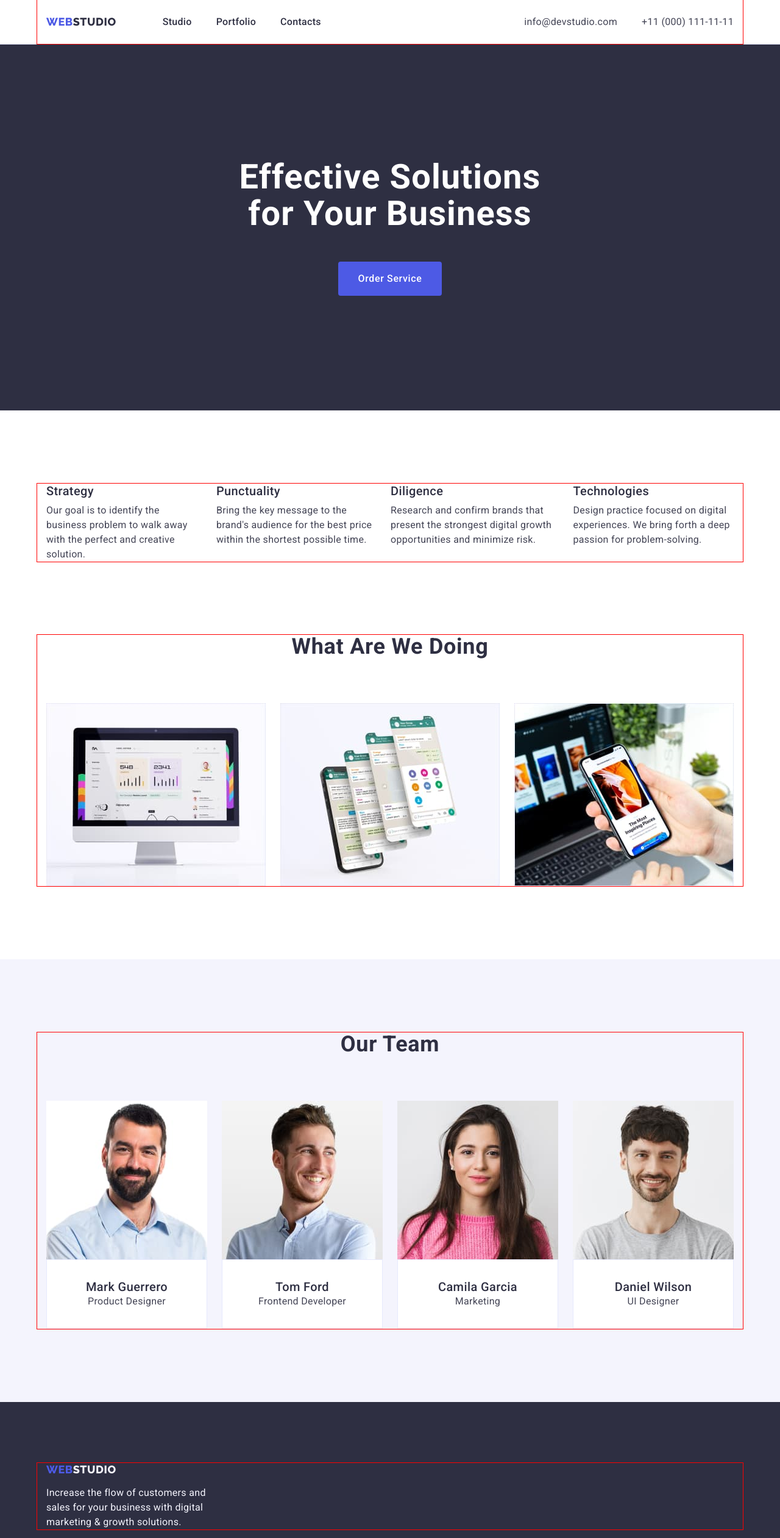
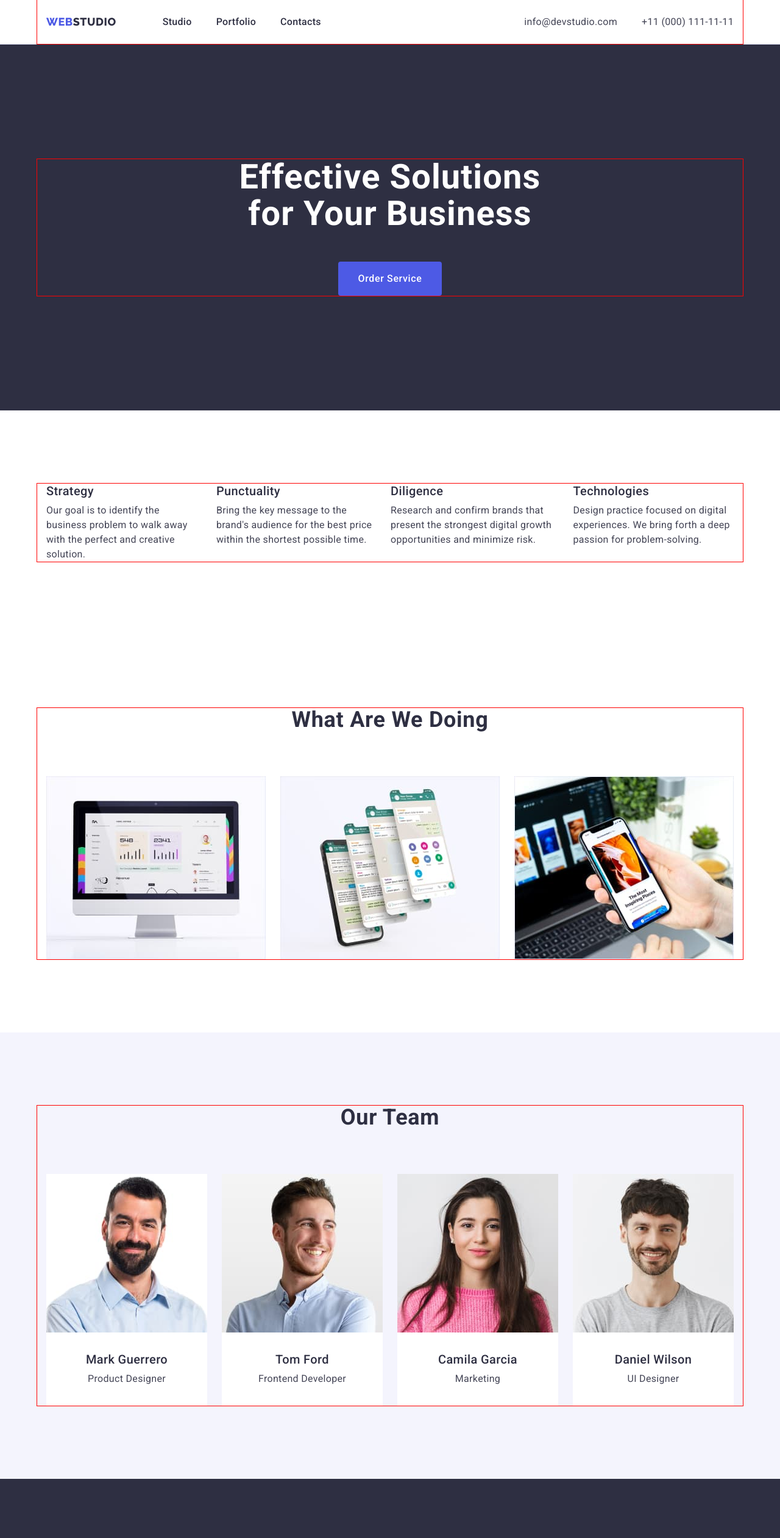
Before and after one commit to Artchem/goit-markup-hw-03, a plain HTML site: page index.html in a window 1280 px wide. Shown: the top 2522 px of the page at 61% size. Drawn offline with nearby package versions, Linux system fonts and the light colour scheme.

Commit message:
Исправление ошибок

```diff
--- a/css/style.css
+++ b/css/style.css
@@ -86,9 +86,6 @@ NAVY BLUE #2E2F42*/
 }
 
 .logo {
-  /*display: block;
-  margin-right: 76px;*/
-
   color: var(--accent-color);
   font-family: "Raleway", sans-serif;
   font-weight: 800;
@@ -144,11 +141,12 @@ NAVY BLUE #2E2F42*/
 /*address section*/
 .address-list {
   display: flex;
-  margin-left: auto;
+  gap: 40px;
+  /*margin-left: auto;*/
 }
-.address-item + .address-item {
+/*.address-item + .address-item {
   margin-left: 40px;
-}
+}*/
 .nav-address {
   font-style: normal;
 }
@@ -172,7 +170,7 @@ NAVY BLUE #2E2F42*/
 }
 
 .hero-title {
-  width: 496px;
+  max-width: 496px;
   margin-left: auto;
   margin-right: auto;
   margin-bottom: 48px;
@@ -198,12 +196,13 @@ NAVY BLUE #2E2F42*/
 /*Features*/
 .page-feature {
   padding-top: 120px;
+  padding-bottom: 120px;
 }
 .feature-list {
   display: flex;
 }
-.feature-item {
-  width: calc((100%-72px) / 4);
+.feature-item:nth-child(n + 1) {
+  /*width: calc((100%-72px) / 4);*/
   margin-right: 24px;
 }
 .feature-item:last-child {
@@ -259,6 +258,8 @@ NAVY BLUE #2E2F42*/
   display: flex;
 }
 .team-title {
+  margin-bottom: 8px;
+
   font-weight: 500;
   font-size: 20px;
   line-height: 1.2;
@@ -278,6 +279,13 @@ NAVY BLUE #2E2F42*/
 /*.team-card:nth-last-child(-n + 4) {
   margin-bottom: 0;
 }*/
+.card-team-content {
+  padding-top: 32px;
+  padding-bottom: 32px;
+  padding-left: 16px;
+  padding-right: 16px;
+  border-radius: 0px 0px 4px 4px;
+}
 .team-text {
   font-size: 16px;
   line-height: 1.5;
@@ -287,12 +295,13 @@ NAVY BLUE #2E2F42*/
 
 /*button*/
 .button {
-  display: inline-block;
+  display: block;
   min-width: 169px;
-  align-items: center;
+  height: 56px;
+  margin: auto;
   border-radius: 4px;
   padding: 16px 32px;
-  border: 0;
+  border: none;
 
   font-family: inherit;
   font-size: 16px;
@@ -315,7 +324,7 @@ NAVY BLUE #2E2F42*/
 
 /*portfolio*/
 .section-porfolio {
-  padding-top: 120px;
+  padding-top: 96px;
   padding-bottom: 120px;
 }
 .btn {
@@ -345,6 +354,7 @@ NAVY BLUE #2E2F42*/
 .btn-filter:focus {
   color: var(--button-text-primary);
   background-color: var(--pressed-state);
+  border: 1px solid transparent;
 }
 
 /*Footer*/
@@ -354,14 +364,13 @@ NAVY BLUE #2E2F42*/
 
   background-color: #2e2f42;
 }
-.footer-box {
-  width: 264px;
-}
 .footer-box > .logo {
-  display: block;
+  display: inline-block;
   margin-bottom: 16px;
 }
 .text-footer {
+  max-width: 264px;
+
   font-weight: 400;
   font-size: 16px;
   line-height: 1.5;
@@ -373,21 +382,23 @@ NAVY BLUE #2E2F42*/
 .portfolio-list {
   display: flex;
   flex-wrap: wrap;
+  column-gap: 24px;
+  row-gap: 48px;
 }
-.project-card:not(:nth-child(3n)) {
+/*.project-card:not(:nth-child(3n)) {
   margin-right: 24px;
 }
 .project-card:not(:nth-last-child(-n + 3)) {
   margin-bottom: 48px;
-}
+}*/
 .portfolio-link {
   background-color: var(--button-text-primary);
 }
 
 .card-content {
-  padding-top: 32px;
-  padding-bottom: 32px;
+  padding: 16px 32px;
   border: 1px solid #e7e9fc;
+  border-top: none;
 }
 .portfolio-title {
   margin-bottom: 8px;
--- a/index.html
+++ b/index.html
@@ -60,8 +60,12 @@
     <main>
       <!--Hero-->
       <section class="hero">
+        <div class="container">
           <h1 class="hero-title">Effective Solutions for Your Business</h1>
-        <button class="button button-hero" type="button">Order Service</button>
+          <button class="button button-hero" type="button">
+            Order Service
+          </button>
+        </div>
       </section>
 
       <!--Features-->
@@ -142,14 +146,14 @@
                 alt="Mark Guerrero"
                 width="264"
               />
-              <div class="card-content">
+              <div class="card-team-content">
                 <h3 class="team-title">Mark Guerrero</h3>
                 <p class="team-text">Product Designer</p>
               </div>
             </li>
             <li class="team-card">
               <img src="./images/tom_ford.jpg" alt="Tom Ford" width="264" />
-              <div class="card-content">
+              <div class="card-team-content">
                 <h3 class="team-title">Tom Ford</h3>
                 <p class="team-text">Frontend Developer</p>
               </div>
@@ -160,7 +164,7 @@
                 alt="Camila Garcia"
                 width="264"
               />
-              <div class="card-content">
+              <div class="card-team-content">
                 <h3 class="team-title">Camila Garcia</h3>
                 <p class="team-text">Marketing</p>
               </div>
@@ -171,7 +175,7 @@
                 alt="Daniel Wilson"
                 width="264"
               />
-              <div class="card-content">
+              <div class="card-team-content">
                 <h3 class="team-title">Daniel Wilson</h3>
                 <p class="team-text">UI Designer</p>
               </div>
@@ -182,8 +186,7 @@
     </main>
 
     <footer class="footer">
-      <div class="container">
-        <div class="footer-box">
+      <div class="container footer-box">
         <a href="./index.html" class="logo link"
           >Web<span class="logo-footer">Studio</span></a
         >
@@ -192,7 +195,6 @@
           digital marketing & growth solutions.
         </p>
       </div>
-      </div>
     </footer>
   </body>
 </html>
```
Lines whose indentation alone changed are shown as unchanged.
